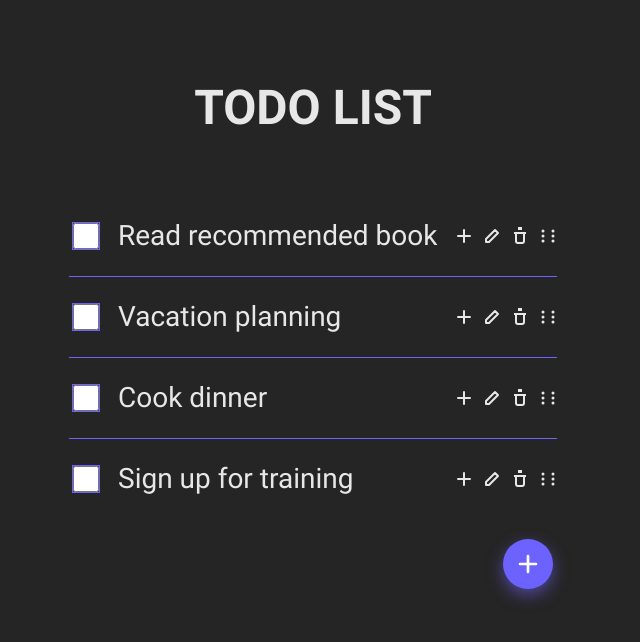
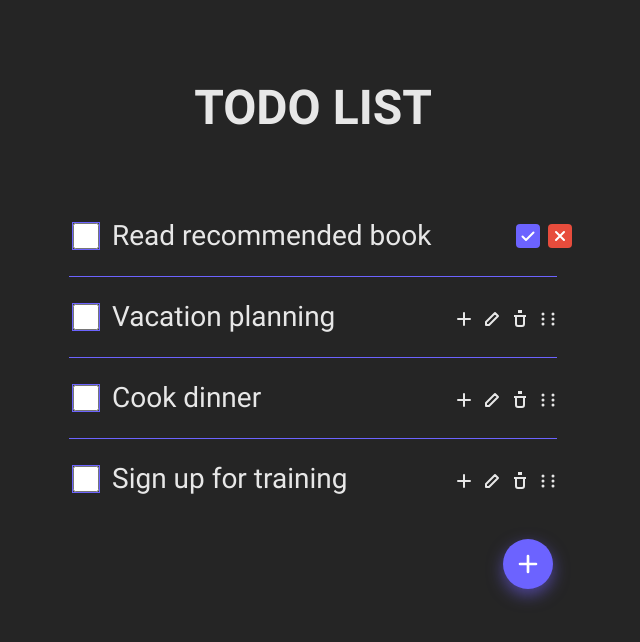
Before and after one commit to aleks-andra/todo-list-project, a React (Vite) app: page / in a window 1280 px wide. Both pictures are taken after a click on the button 819 px from the left and 236 px from the top of the page. Shown: the top 642 px of the page, without its empty margins (327-967 px from the left). Built offline with nearby package versions, Linux system fonts and the light colour scheme.

Commit message:
добавляет функционал редактирования задачи

```diff
--- a/src/pages/home/ui/home-page.tsx
+++ b/src/pages/home/ui/home-page.tsx
@@ -14,10 +14,16 @@ export const HomePage: FC = () => {
     setTasks((prev) => [newTask, ...prev]);
   };
 
+  const handleEdit = (id: string, title: string) => {
+    setTasks((prev) =>
+      prev.map((task) => (task.id === id ? { ...task, title } : task))
+    );
+  };
+
   return (
     <main className={styles.page}>
       <Header />
-      <TaskList tasks={tasks} onAdd={handleAdd} />
+      <TaskList tasks={tasks} onAdd={handleAdd} onEdit={handleEdit} />
     </main>
   );
 };
--- /dev/null
+++ b/src/shared/ui/icons/check-icon.tsx
@@ -0,0 +1,13 @@
+import type { FC } from "react";
+
+export const CheckIcon: FC = () => (
+  <svg width="16" height="16" viewBox="0 0 16 16" fill="none">
+    <path
+      d="M13.5 4.5L6 12L2.5 8.5"
+      stroke="currentColor"
+      strokeWidth="2"
+      strokeLinecap="round"
+      strokeLinejoin="round"
+    />
+  </svg>
+);
--- /dev/null
+++ b/src/shared/ui/icons/cross-icon.tsx
@@ -0,0 +1,13 @@
+import type { FC } from "react";
+
+export const CrossIcon: FC = () => (
+  <svg width="16" height="16" viewBox="0 0 16 16" fill="none">
+    <path
+      d="M12 4L4 12M4 4L12 12"
+      stroke="currentColor"
+      strokeWidth="2"
+      strokeLinecap="round"
+      strokeLinejoin="round"
+    />
+  </svg>
+);
--- a/src/shared/ui/icons/index.ts
+++ b/src/shared/ui/icons/index.ts
@@ -2,3 +2,5 @@ export { AddIcon } from "./add-icon";
 export { EditIcon } from "./edit-icon";
 export { DeleteIcon } from "./delete-icon";
 export { DragIcon } from "./drag-icon";
+export { CheckIcon } from "./check-icon";
+export { CrossIcon } from "./cross-icon";
--- a/src/widgets/task-list/ui/task-list-item/task-list-item.module.css
+++ b/src/widgets/task-list/ui/task-list-item/task-list-item.module.css
@@ -1,7 +1,6 @@
 .taskItem {
   display: flex;
   align-items: center;
-  justify-content: space-between;
   padding: 20px 0;
   border-bottom: 1px solid var(--accent);
 }
@@ -24,6 +23,8 @@
 }
 
 .taskItemTitle {
+  padding-left: 10px;
+  word-break: break-all;
   font-size: 28px;
   line-height: 40px;
 }
@@ -32,6 +33,8 @@
   display: flex;
   align-items: center;
   gap: 10px;
+  margin-left: auto;
+  padding-top: 4px;
 }
 
 .actionButton {
@@ -56,7 +59,6 @@
   opacity: 0.5;
 }
 
-
 .actionButton:last-child {
   cursor: grab;
 }
@@ -64,3 +66,69 @@
 .actionButton:last-child:active {
   cursor: grabbing;
 }
+
+.editContainer {
+  display: flex;
+  align-items: center;
+  gap: 8px;
+  flex: 1;
+}
+
+.editInput {
+  font-family: var(--font-family-primary);
+  border: none;
+  background: transparent;
+  color: var(--text);
+  border-radius: 4px;
+  padding: 0 10px;
+  font-size: 28px;
+  line-height: 40px;
+  outline: none;
+  flex: 1;
+}
+
+.saveButton {
+  display: flex;
+  align-items: center;
+  justify-content: center;
+  width: 24px;
+  height: 24px;
+  padding: 0;
+  border: none;
+  background: var(--accent);
+  border-radius: 4px;
+  cursor: pointer;
+  color: white;
+  transition: opacity 0.2s ease;
+}
+
+.saveButton:hover {
+  opacity: 0.8;
+}
+
+.saveButton:active {
+  opacity: 0.6;
+}
+
+.cancelButton {
+  display: flex;
+  align-items: center;
+  justify-content: center;
+  width: 24px;
+  height: 24px;
+  padding: 0;
+  border: none;
+  background: #e74c3c;
+  border-radius: 4px;
+  cursor: pointer;
+  color: white;
+  transition: opacity 0.2s ease;
+}
+
+.cancelButton:hover {
+  opacity: 0.8;
+}
+
+.cancelButton:active {
+  opacity: 0.6;
+}
--- a/src/widgets/task-list/ui/task-list-item/task-list-item.tsx
+++ b/src/widgets/task-list/ui/task-list-item/task-list-item.tsx
@@ -1,20 +1,104 @@
-import type { FC } from "react";
+import type { FC, KeyboardEvent } from "react";
+import { useState, useRef, useEffect } from "react";
 import type { Task } from "../../../../entities/task";
-import { AddIcon, EditIcon, DeleteIcon, DragIcon } from "../../../../shared/ui";
+import {
+  AddIcon,
+  EditIcon,
+  DeleteIcon,
+  DragIcon,
+  CheckIcon,
+  CrossIcon,
+} from "../../../../shared/ui";
 import styles from "./task-list-item.module.css";
 
 type Props = {
   task: Task;
+  onEdit?: (id: string, title: string) => void;
 };
 
-export const TaskListItem: FC<Props> = ({ task }) => {
+export const TaskListItem: FC<Props> = ({ task, onEdit }) => {
+  const [isEditing, setIsEditing] = useState(false);
+  const [editTitle, setEditTitle] = useState(task.title);
+  const inputRef = useRef<HTMLInputElement | null>(null);
+
+  useEffect(() => {
+    if (isEditing) {
+      setTimeout(() => inputRef.current?.focus(), 0);
+    }
+  }, [isEditing]);
+
+  const handleEditClick = () => {
+    setEditTitle(task.title);
+    setIsEditing(true);
+  };
+
+  const handleSave = () => {
+    const trimmedTitle = editTitle.trim();
+    if (trimmedTitle && trimmedTitle !== task.title) {
+      onEdit?.(task.id, trimmedTitle);
+    }
+    setIsEditing(false);
+  };
+
+  const handleCancel = () => {
+    setEditTitle(task.title);
+    setIsEditing(false);
+  };
+
+  const handleKeyDown = (event: KeyboardEvent<HTMLInputElement>) => {
+    if (event.key === "Enter") {
+      handleSave();
+    } else if (e.key === "Escape") {
+      handleCancel();
+    }
+  };
+
+  console.log(editTitle);
+
+
+  if (isEditing) {
     return (
       <li className={styles.taskItem}>
         <label className={styles.taskItemLabel}>
           <input type="checkbox" checked={task.completed} />
-        <span className={styles.taskItemTitle}>{task.title}</span>
         </label>
 
+        <div className={styles.editContainer}>
+          <input
+            ref={inputRef}
+            className={styles.editInput}
+            value={editTitle}
+            onChange={(event) => {
+              setEditTitle(event.target.value)}}
+            onKeyDown={handleKeyDown}
+          />
+          <button
+            className={styles.saveButton}
+            type="button"
+            onClick={handleSave}
+            aria-label="Сохранить изменения"
+          >
+            <CheckIcon />
+          </button>
+          <button
+            className={styles.cancelButton}
+            type="button"
+            onClick={handleCancel}
+            aria-label="Отменить изменения"
+          >
+            <CrossIcon />
+          </button>
+        </div>
+      </li>
+    );
+  }
+
+  return (
+      <li className={styles.taskItem}>
+        <label className={styles.taskItemLabel}>
+          <input type="checkbox" checked={task.completed} />
+        </label>
+        <span className={styles.taskItemTitle}>{task.title}</span>
         <div className={styles.taskItemActions}>
           <button
             className={styles.actionButton}
@@ -27,6 +111,7 @@ export const TaskListItem: FC<Props> = ({ task }) => {
             className={styles.actionButton}
             type="button"
             aria-label="Редактировать задачу"
+            onClick={handleEditClick}
           >
             <EditIcon />
           </button>
--- a/src/widgets/task-list/ui/task-list/task-list.tsx
+++ b/src/widgets/task-list/ui/task-list/task-list.tsx
@@ -9,9 +9,10 @@ import styles from "./task-list.module.css";
 type Props = {
   tasks: Task[];
   onAdd?: (title: string) => void;
+  onEdit?: (id: string, title: string) => void;
 };
 
-export const TaskList: FC<Props> = ({ tasks, onAdd }) => {
+export const TaskList: FC<Props> = ({ tasks, onAdd, onEdit }) => {
   const [isOpen, setIsOpen] = useState(false);
   const openAddModal = () => setIsOpen(true);
   const closeAddModal = () => setIsOpen(false);
@@ -19,7 +20,7 @@ export const TaskList: FC<Props> = ({ tasks, onAdd }) => {
     <section className={styles.taskContainer}>
       <ul className={styles.taskList}>
         {tasks.map((task) => (
-          <TaskListItem key={task.id} task={task} />
+          <TaskListItem key={task.id} task={task} onEdit={onEdit} />
         ))}
       </ul>
       <AddTaskButton onClick={openAddModal} />
```
Lines whose indentation alone changed are shown as unchanged.
